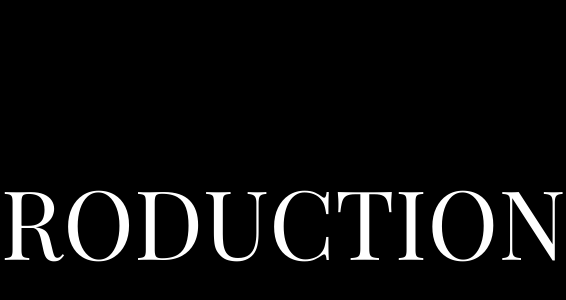
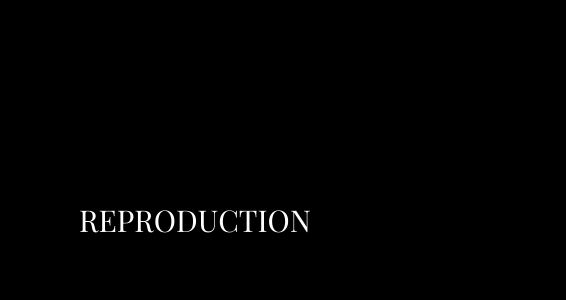
Before and after one commit to hschhhwwwo0o/reproduction, a Next.js app: page / in a window 390 px wide. Shown: the part 202-502 px from the top of the page, 566 px wide, since content can reach past the window. Built offline with nearby package versions, Linux system fonts and the light colour scheme; a web font is replaced by a local one.

Commit message:
Mobile adaptive

```diff
--- a/components/Block/TheMainHeader/index.tsx
+++ b/components/Block/TheMainHeader/index.tsx
@@ -3,11 +3,11 @@ import Heading1 from "../../Text/Heading1";
 import { motion } from "framer-motion";
 
 const MainHeader: FunctionComponent = () => {
-  const spanStyle = (duration: number, y: number) => {
+  const spanStyle = (duration: number, y: number, rotate?: number) => {
     return {
       className: "block",
-      initial: { opacity: 0, y },
-      whileInView: { opacity: 1, y: 0 },
+      initial: { opacity: 0, y, rotate: rotate || 0 },
+      whileInView: { opacity: 1, y: 0, rotate: 0 },
       transition: { duration, bounce: 3 },
       viewport: { once: false },
     };
@@ -18,18 +18,18 @@ const MainHeader: FunctionComponent = () => {
       <div className="flex w-full h-screen items-center justify-center">
         <Heading1>
           <div className="flex">
-            <motion.span {...spanStyle(0.7, 30)}>R</motion.span>
-            <motion.span {...spanStyle(1.2, 250)}>E</motion.span>
+            <motion.span {...spanStyle(0.7, 30, -5)}>R</motion.span>
+            <motion.span {...spanStyle(1.2, 250, 12)}>E</motion.span>
             <motion.span {...spanStyle(2, 50)}>P</motion.span>
             <motion.span {...spanStyle(1, 190)}>R</motion.span>
             <motion.span {...spanStyle(2, 100)}>O</motion.span>
-            <motion.span {...spanStyle(2, 200)}>D</motion.span>
+            <motion.span {...spanStyle(2, 200, -15)}>D</motion.span>
             <motion.span {...spanStyle(1.4, 140)}>U</motion.span>
-            <motion.span {...spanStyle(0.9, 120)}>C</motion.span>
-            <motion.span {...spanStyle(2, 120)}>T</motion.span>
+            <motion.span {...spanStyle(0.9, 120, 20)}>C</motion.span>
+            <motion.span {...spanStyle(2, 120, 8)}>T</motion.span>
             <motion.span {...spanStyle(1.4, 20)}>I</motion.span>
             <motion.span {...spanStyle(0.2, 50)}>O</motion.span>
-            <motion.span {...spanStyle(1.6, 170)}>N</motion.span>
+            <motion.span {...spanStyle(1.6, 170, -12)}>N</motion.span>
           </div>
         </Heading1>
       </div>
--- a/components/Text/Heading1/index.tsx
+++ b/components/Text/Heading1/index.tsx
@@ -1,7 +1,7 @@
 import React, { FunctionComponent } from "react";
 
 const Heading1: FunctionComponent<IText> = ({ children, alignment = "left" }) => {
-  return <h1 className={`text-white text-8xl text-${alignment}`}>{children}</h1>;
+  return <h1 className={`text-white text-3xl lg:text-8xl text-${alignment}`}>{children}</h1>;
 };
 
 export default Heading1;
```
